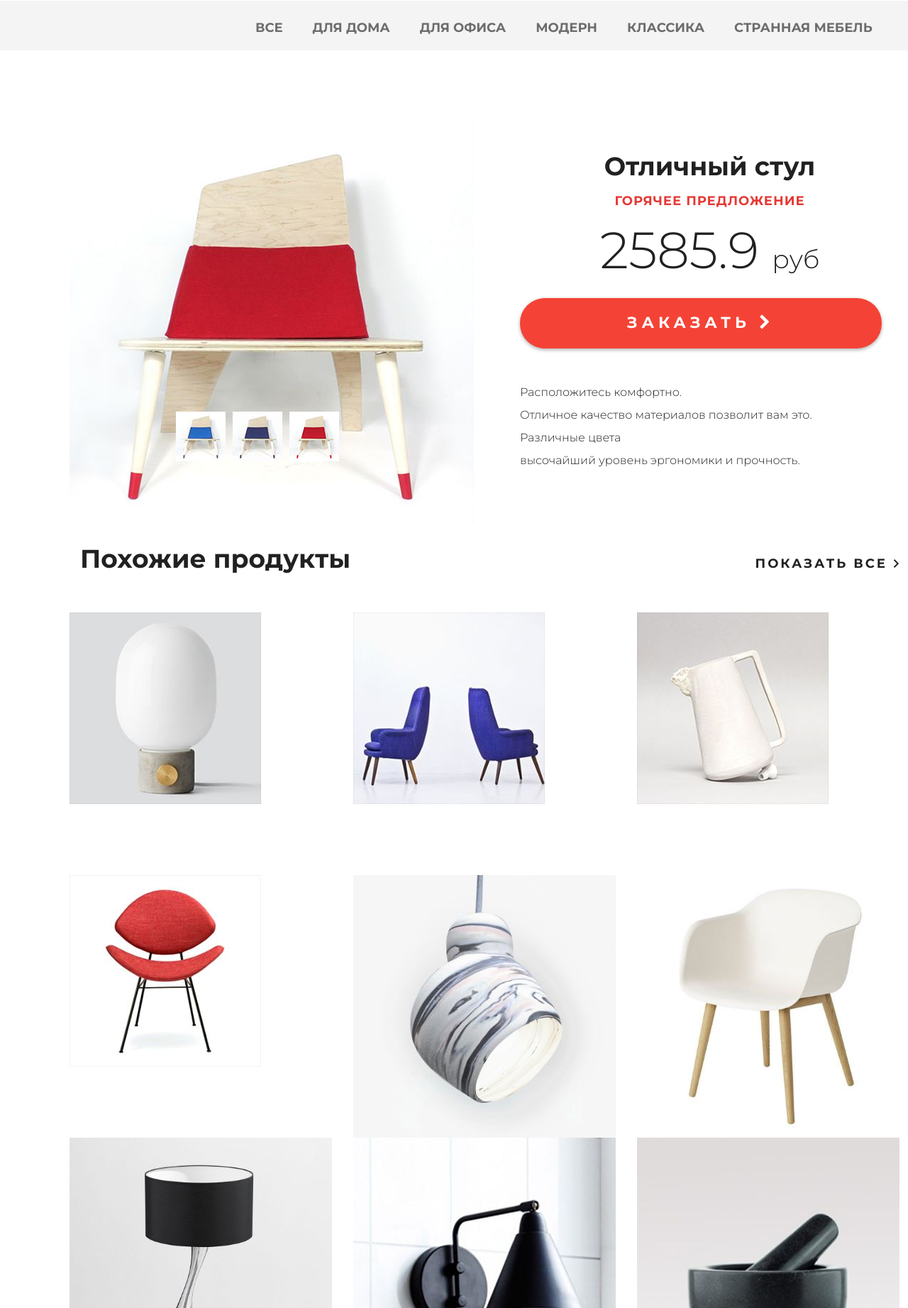
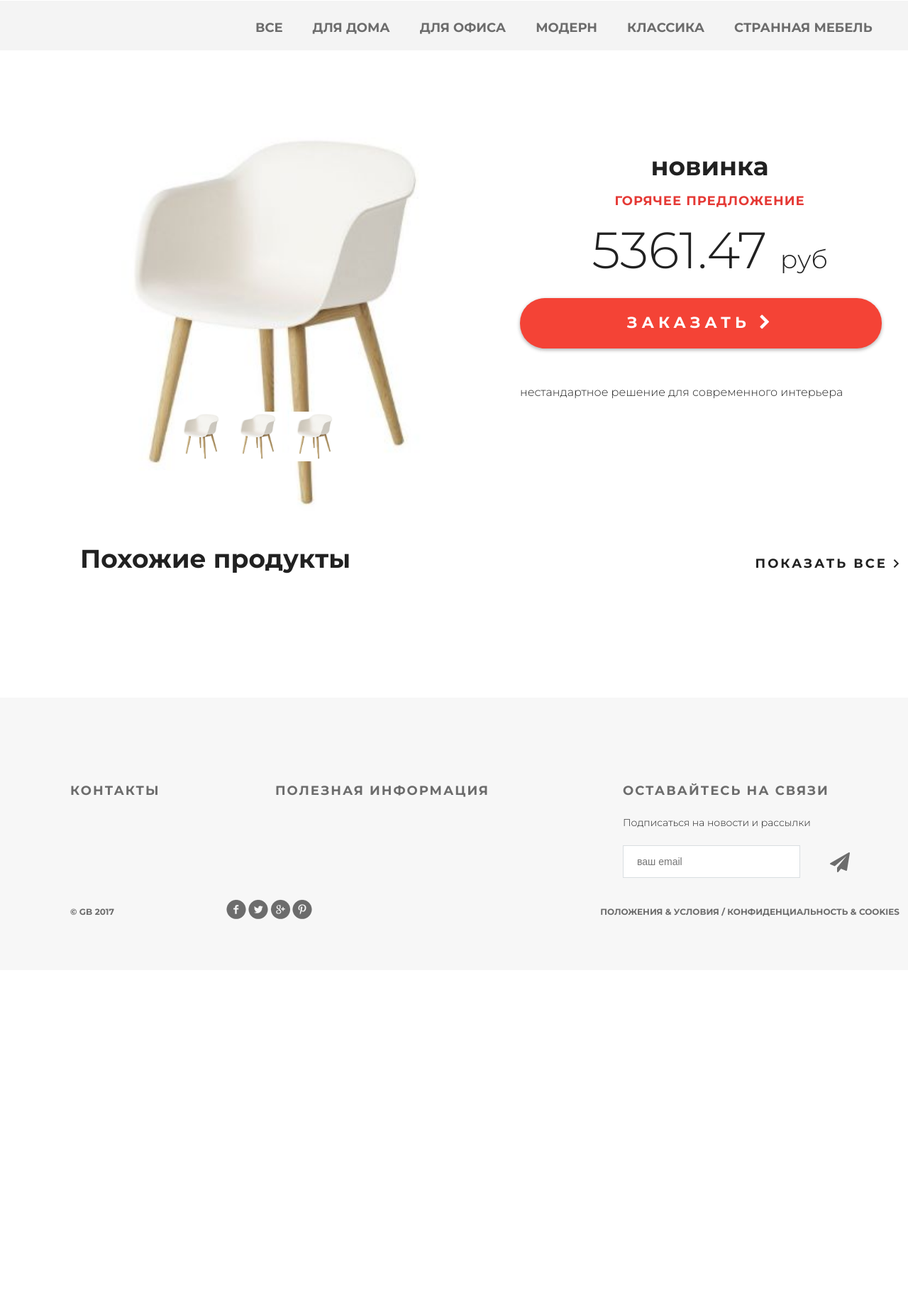
Before and after one commit to vmikulitskii/geekshop, a Django app: page /products/ in a window 1280 px wide; the page is wider, and only the part inside the window is pictured. Shown: the part 118-1961 px from the top of that part at 71% size. After the commit the page ends 1413 px from the top of that part, so only its background shows below. Run offline with Django 3.2, Linux system fonts and the light colour scheme; data comes from the database, SQL or seed files in the repository.

Commit message:
Lesson6. Hot product

```diff
--- a/mainapp/templates/mainapp/products.html
+++ b/mainapp/templates/mainapp/products.html
@@ -19,21 +19,21 @@
 	<div class="details-products">
 		<div class="details-slider">
 			<div class="slider-product">
-				<img src="{% static 'img/slider1.jpg' %}">
+				<img src="{{ media_url }}{{ hot_product.image }}">
 			</div>
 			<div class="slider-control">
 				<div class="block">
-					<a href="#"><img src="{% static 'img/controll.jpg' %}" alt="">
+					<a href="#"><img src="{{ media_url }}{{ hot_product.image }}" alt="">
 						<div class="text"></div>
 					</a>
 				</div>
 				<div class="block">
-					<a href="#"><img src="{% static 'img/controll1.jpg' %}" alt="">
+					<a href="#"><img src="{{ media_url }}{{ hot_product.image }}" alt="">
 						<div class="text"></div>
 					</a>
 				</div>
 				<div class="block">
-					<a href="#"><img src="{% static 'img/controll2.jpg' %}" alt="">
+					<a href="#"><img src="{{ media_url }}{{ hot_product.image }}" alt="">
 						<div class="text"></div>
 					</a>
 				</div>
@@ -41,19 +41,14 @@
 		</div>
 
 		<div class="description">
-			<h3 class="big-bold">Отличный стул</h3>
+			<h3 class="big-bold">{{ hot_product.name }}</h3>
 			<h3 class="red">горячее предложение</h3>
-			<p class="price"> 2585.9 <span>руб</span></p>
+			<p class="price"> {{ hot_product.price }} <span>руб</span></p>
 			<a href="#" class="red-button">
 				заказать <i class="fa fa-chevron-right" aria-hidden="true"></i>
 			</a>
 			<div class="description-text">
-				<p>Расположитесь комфортно.</p>
-				<p>Отличное качество материалов
-					позволит вам это.</p>
-				<p>Различные цвета</p>
-				<p>высочайший уровень
-					эргономики и прочность.</p>
+				{{ hot_product.description }}
 			</div>
 		</div>
 	</div>
@@ -66,11 +61,8 @@
 		<div class="related-products clearfix">
 			{% for product in same_products %}
 			<div class="block">
-				{% if user.is_authenticated %}
+
 				<a href="{% url 'basket:add' product.pk %}">
-                {% else %}
-                    <a href="{% url 'auth:login' %}">
-				{% endif %}
 					<img src="{{ media_url }}{{ product.image }}" alt="{{ product.short_desc }}">
 					<div class="text">
 						<img src="{% static 'img/icon-hover.png' %}" alt="img">
--- a/mainapp/views.py
+++ b/mainapp/views.py
@@ -1,3 +1,5 @@
+import random
+from django.http import request
 from basketapp.views import basket
 from django.conf import settings
 from django.shortcuts import render, get_object_or_404
@@ -17,6 +19,21 @@
                'media_url': settings.MEDIA_URL}
     return render(request, "mainapp/index.html", content)
 
+def get_basket(user):
+    if user.is_authenticated:
+        return Basket.objects.filter(user=user)
+    return []
+
+def get_hot_product():
+    products = Product.objects.all()
+    return random.sample(list(products),1)[0]
+
+def get_same_products(hot_product):
+    same_products = Product.objects.filter(category=hot_product.category).exclude(pk=hot_product.pk)[:3]
+    return same_products
+
+
+
 
 def products(request, pk=None):
     title = 'товары'
@@ -26,9 +43,7 @@
     # with open('mainapp/same_products.json', 'r') as f:
     #     same_products = json.load(f)
     links_menu = ProductCategory.objects.all()
-    basket = []
-    if request.user.is_authenticated:
-        basket = Basket.objects.filter(user=request.user)
+    basket = get_basket(user=request.user)
 
     if pk is not None:
         if pk == 0:
@@ -49,10 +64,11 @@
         }
         return render(request, "mainapp/products_list.html", content)
 
-    same_products = Product.objects.all()
+    hot_product = get_hot_product()
+    same_products = get_same_products(hot_product)
 
     content = {"title": title, 'links_menu': links_menu,
-               "same_products": same_products, "media_url": settings.MEDIA_URL, "basket": basket, }
+               "same_products": same_products, "media_url": settings.MEDIA_URL, "basket": basket, "hot_product": hot_product,}
 
     if pk:
         print(f"User select category: {pk}")
--- a/static/style.css
+++ b/static/style.css
@@ -1444,3 +1444,7 @@
 .related-products a:hover .text {
 	display: block;
 }
+
+.slider-product img {
+	width: 100%;
+}
```
Lines whose indentation alone changed are shown as unchanged.
